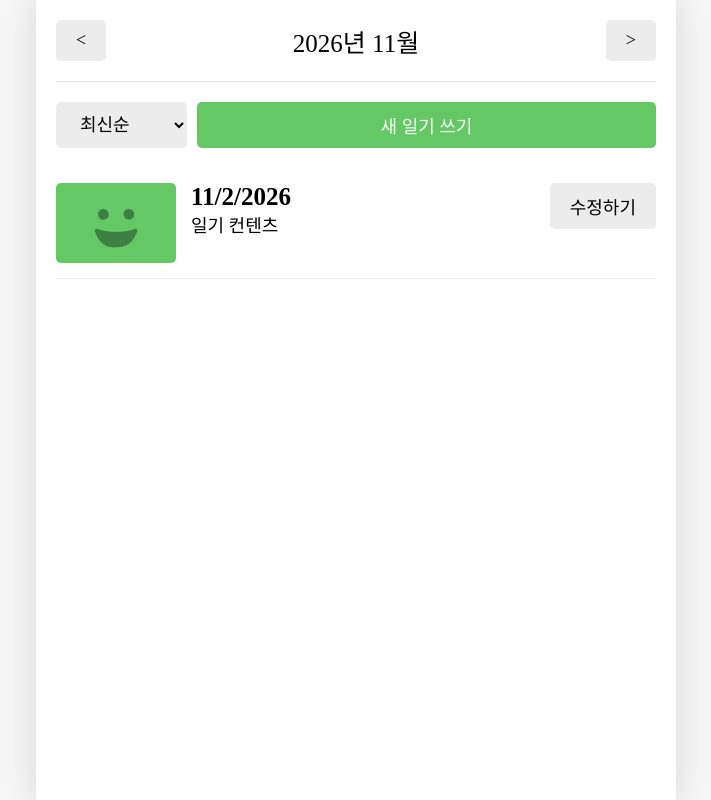
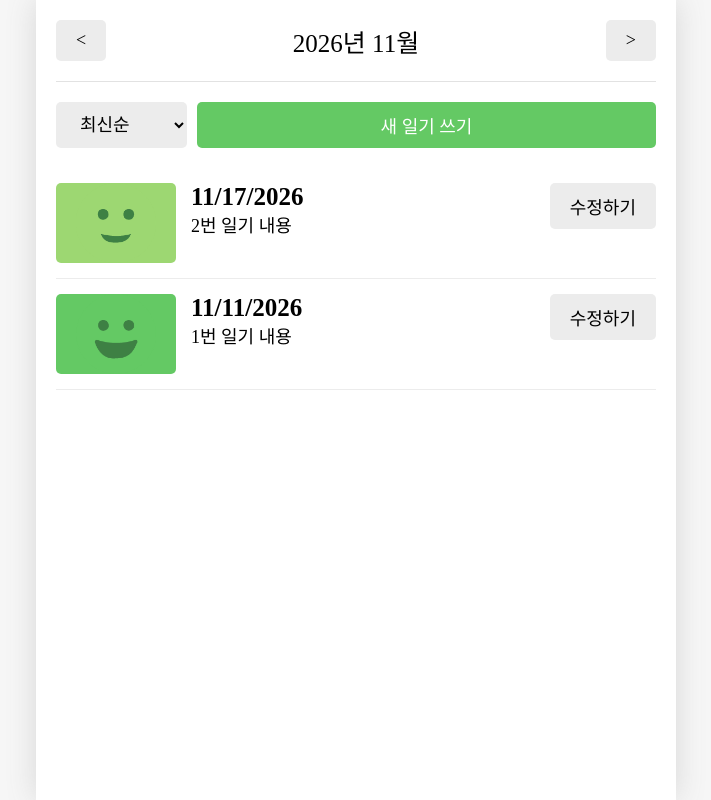
Before and after one commit to H-24/EmotionDiary-react-project, a React (Vite) app: page / in a window 1280 px wide. Shown: the whole page, without its empty margins (284-995 px from the left). Built offline with nearby package versions, Linux system fonts and the light colour scheme; a web font is replaced by a local one.

Commit message:
feat: Home 페이지 구현하기 - 기능

```diff
--- a/src/App.tsx
+++ b/src/App.tsx
@@ -10,15 +10,21 @@ import { createContext, useReducer, useRef } from 'react'
 const mockData = [
   {
     id: 1,
-    createdDate: new Date().getTime(),
+    createdDate: new Date("2026-11-11").getTime(),
     emotionId: 1,
     content: '1번 일기 내용',
   },
   {
     id: 2,
-    createdDate: new Date().getTime(),
+    createdDate: new Date("2026-11-17").getTime(),
     emotionId: 2,
     content: '2번 일기 내용',
+  },
+  {
+    id: 3,
+    createdDate: new Date("2026-9-17").getTime(),
+    emotionId: 2,
+    content: '3번 일기 내용',
   },
 ];
 
@@ -39,8 +45,8 @@ function reducer(state, action) {
   }
 }
 
-const DiaryStateContext = createContext();
-const DiaryDispatchContext = createContext();
+export const DiaryStateContext = createContext();
+export const DiaryDispatchContext = createContext();
 
 // 1. "/" : 모든 일기를 조회하는 Home 페이지
 // 2. "/new" : 새로운 일기를 작성하는 New 페이지
--- a/src/components/DiaryItem.tsx
+++ b/src/components/DiaryItem.tsx
@@ -1,23 +1,28 @@
 import './DiaryItem.css'
 import { getEmotionImage } from '../util/get-emotion-image';
 import Button from './Button';
+import { useNavigate } from 'react-router-dom';
 
-const DiaryItem = () => {
-    const emotionId = 1;
+const DiaryItem = ({ id, createdDate, emotionId, content }) => {
+    const nav = useNavigate();
 
     return (
         <div className='DiaryItem'>
-            <div className={`img_section img_section_${emotionId}`}>
+            <div
+                onClick={() => nav(`/diary/${id}`)}
+                className={`img_section img_section_${emotionId}`}>
                 <img src={getEmotionImage(emotionId)} />
             </div>
-            <div className='info_section'>
+            <div
+                onClick={() => nav(`/diary/${id}`)}
+                className='info_section'>
                 <div className='created_date'>
-                    {new Date().toLocaleDateString()}
+                    {new Date(createdDate).toLocaleDateString()}
                 </div>
-                <div className='content'>일기 컨텐츠</div>
+                <div className='content'>{content}</div>
             </div>
             <div className='button_section'>
-                <Button text={'수정하기'} />
+                <Button onClick={() => nav(`/edit/${id}`)} text={'수정하기'} />
             </div>
         </div>
     );
--- a/src/components/DiaryList.tsx
+++ b/src/components/DiaryList.tsx
@@ -1,19 +1,42 @@
 import './DiaryList.css'
 import DiaryItem from './DiaryItem';
 import Button from './Button';
+import { useNavigate } from 'react-router-dom';
+import { useState } from 'react';
 
-const DiaryList = () => {
+const DiaryList = ({ data }) => {
+    const nav = useNavigate();
+    const [sortType, setSortType] = useState('latest');
+
+    const onChangeSortType = (e) => {
+        setSortType(e.target.value);
+    };
+
+    const getSortedData = () => {
+        return data.toSorted((a, b) => {
+            if(sortType === 'oldest') {
+                return Number(a.createdDate) - Number(b.createdDate);
+            }else {
+                return Number(b.createdDate) - Number(a.createdDate);
+            }
+        });
+    };
+
+    const sortedData = getSortedData();
+
     return (
         <div className='DiaryList'>
             <div className='menu_bar'>
-                <select>
+                <select onChange={onChangeSortType}>
                     <option value={'latest'}>최신순</option>
                     <option value={'oldest'}>오래된 순</option>
                 </select>
-                <Button text={'새 일기 쓰기'} type={'POSITIVE'}/>
+                <Button onClick={() => nav('/new')}text={'새 일기 쓰기'} type={'POSITIVE'} />
             </div>
             <div className='list-wrapper'>
-                <DiaryItem />
+                {sortedData.map((item) => (
+                    <DiaryItem key={item.id} {...item} />
+                ))}
             </div>
         </div>
     );
--- a/src/pages/Home.tsx
+++ b/src/pages/Home.tsx
@@ -1,16 +1,61 @@
 import Button from '../components/Button';
 import Header from '../components/Header';
 import DiaryList from '../components/DiaryList';
+import { useContext, useState } from 'react';
+import { DiaryStateContext } from '../App';
+
+const getMonthlyData = (pivotDate, data) => {
+        // 1. 해당 월의 시작 시간 구하기
+        // 2. 해당 월의 마지막 시간 구하기
+        // 3. 해당 범위에 포함되는 데이터만 반환
+
+        const beginTime = new Date(
+            pivotDate.getFullYear(),
+            pivotDate.getMonth(),
+            1,
+            0,
+            0,
+            0
+        ).getTime();
+
+        const endTime = new Date(
+            pivotDate.getFullYear(),
+            pivotDate.getMonth() + 1,
+            1
+        ).getTime();
+
+        return data.filter(
+            (item) =>
+                beginTime <= item.createdDate && item.createdDate < endTime
+        )
+    }
 
 const Home = () => {
+    const data = useContext(DiaryStateContext);
+    const [pivotDate, setPivotDate] = useState(new Date());
+
+    const monthlyData = getMonthlyData(pivotDate, data);
+
+    const onIncreaseMonth = () => {
+        setPivotDate(
+            new Date(pivotDate.getFullYear(), pivotDate.getMonth() + 1)
+        );
+    };
+
+    const onDecreaseMonth = () => {
+        setPivotDate(
+            new Date(pivotDate.getFullYear(), pivotDate.getMonth() - 1)
+        );
+    };
+
     return (
         <div>
             <Header
-                title={'2026년 11월'}
-                leftChild={<Button text={'<'} />}
-                rightChild={<Button text={'>'} />}
+                title={`${pivotDate.getFullYear()}년 ${pivotDate.getMonth() + 1}월`}
+                leftChild={<Button text={'<'} onClick={onDecreaseMonth}/>}
+                rightChild={<Button text={'>'} onClick={onIncreaseMonth}/>}
             />
-            <DiaryList />
+            <DiaryList data={monthlyData}/>
         </div>
     );
 };
```
